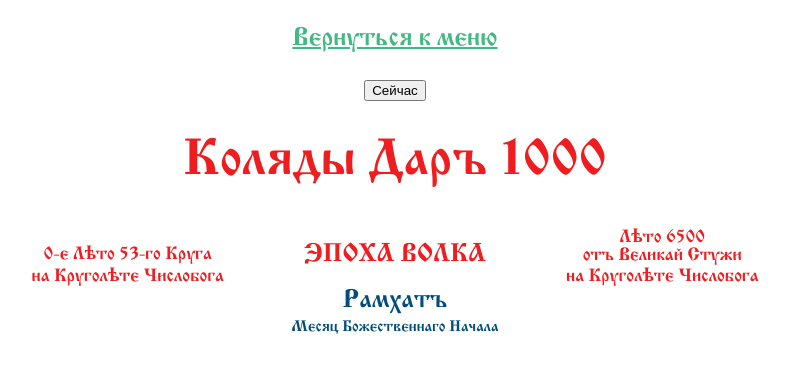
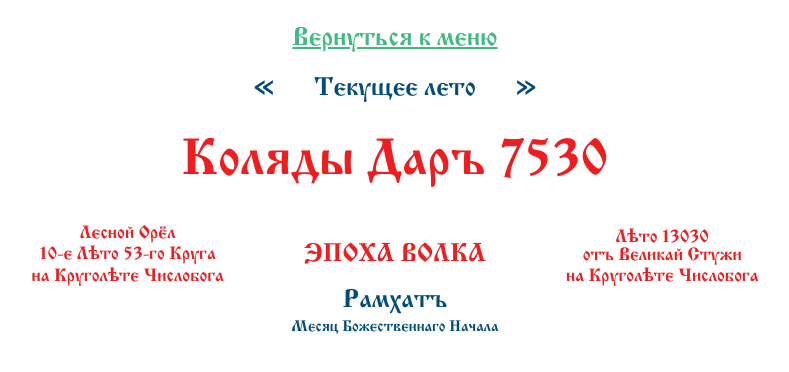
Before and after one commit to IT-P/oldcal, a Vue app: page / in a window 1280 px wide. Both pictures are taken after a click on the link "Календарь". Shown: the top 372 px of the page, without its empty margins (245-1034 px from the left). Built offline with nearby package versions, Linux system fonts and the light colour scheme.

Commit message:
Сделал навигацию по Летам

```diff
--- a/src/components/Calendar.vue
+++ b/src/components/Calendar.vue
@@ -1,12 +1,18 @@
 <template>
   <div align="center">
-    <button @click="tekuschee_leto()">Сейчас</button>
+    <div>
+      <span class="arrow" @click="leto_nazad()">&laquo;</span>
+      &nbsp;&nbsp;
+      <span class="arrow" @click="tekuschee_leto()">Текущее лето</span>
+      &nbsp;&nbsp;
+      <span class="arrow" @click="leto_vpered()">&raquo;</span>
+    </div>
     <h1>Коляды Даръ {{ LETO }}</h1>
     <div style="page-break-after: always"></div>
     <table border="0" class="zagolovok" width="800px">
       <tr>
         <th class="bok" width="33%">
-          {{ NAZVANIYA_LET[LETO_V_KRUGE_ZHIZNI-1] }} <br />
+          {{ NAZVANIYA_LET[LETO_V_KRUGE_ZHIZNI - 1] }} <br />
           {{ LETO_V_KRUGE_ZHIZNI }}-е Лѣто 53-го Круга<br />
           на Круголѣте Числобога
         </th>
@@ -14,7 +20,8 @@
           <span class="title red" width="34%">ЭПОХА ВОЛКА</span>
         </th>
         <th class="bok" width="33%">
-          Лѣто {{ 5500 + LETO}}<br />отъ Великай Стужи<br />на Круголѣте Числобога
+          Лѣто {{ 5500 + LETO }}<br />отъ Великай Стужи<br />на Круголѣте
+          Числобога
         </th>
       </tr>
     </table>
@@ -29,6 +36,9 @@ export default {
   name: "Calendar",
   components: {
     Ramhat,
+  },
+  created: function () {
+    this.tekuschee_leto();
   },
   methods: {
     tekuschee_leto: function () {
@@ -70,21 +80,33 @@ export default {
             this.LETO = 5509 + current_grig_date.getFullYear();
           }
         }
-        // this.LETO_V_KRUGE_ZHIZNI = 777;
       }
+      this.update_leto_vars();
+    },
+    leto_vpered: function () {
+      if (this.LETO < 7664) {
+        this.LETO++;
+        this.update_leto_vars();
+      }
+    },
+    leto_nazad: function () {
+      if (this.LETO > 7521) {
+        this.LETO--;
+        this.update_leto_vars();
+      }
+    },
+    update_leto_vars: function () {
       this.LETO_V_KRUGE_ZHIZNI = this.LETO - 7520;
       this.LETO_V_KRUGE_LET = this.LETO_V_KRUGE_ZHIZNI % 16;
       if (this.LETO_V_KRUGE_LET == 0) {
         this.LETO_V_KRUGE_LET = 16;
+        this.SVYASCHENNOE_LETO = 1;
       }
-    },
-    beforeMount() {
-      this.tekuschee_leto();
     },
   },
   data() {
     return {
-      LETO: 1000,
+      LETO: 7521,
       SVYASCHENNOE_LETO: 0,
       LETO_V_KRUGE_ZHIZNI: 0,
       LETO_V_KRUGE_LET: 0,
@@ -244,4 +266,7 @@ export default {
 
 <!-- Add "scoped" attribute to limit CSS to this component only -->
 <style scoped>
+.arrow {
+  cursor: pointer;
+}
 </style>
```
